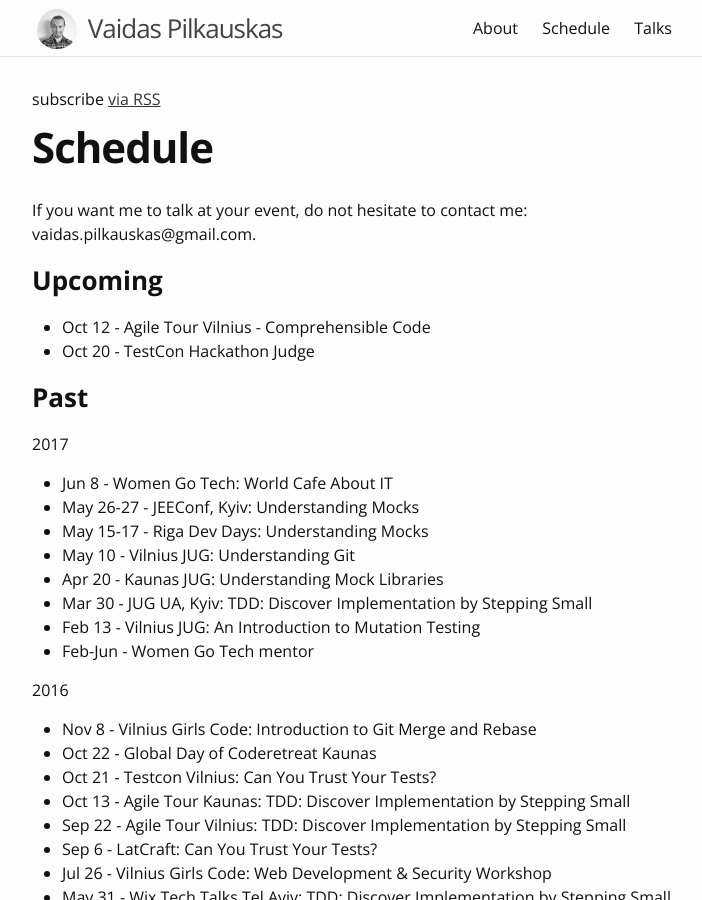
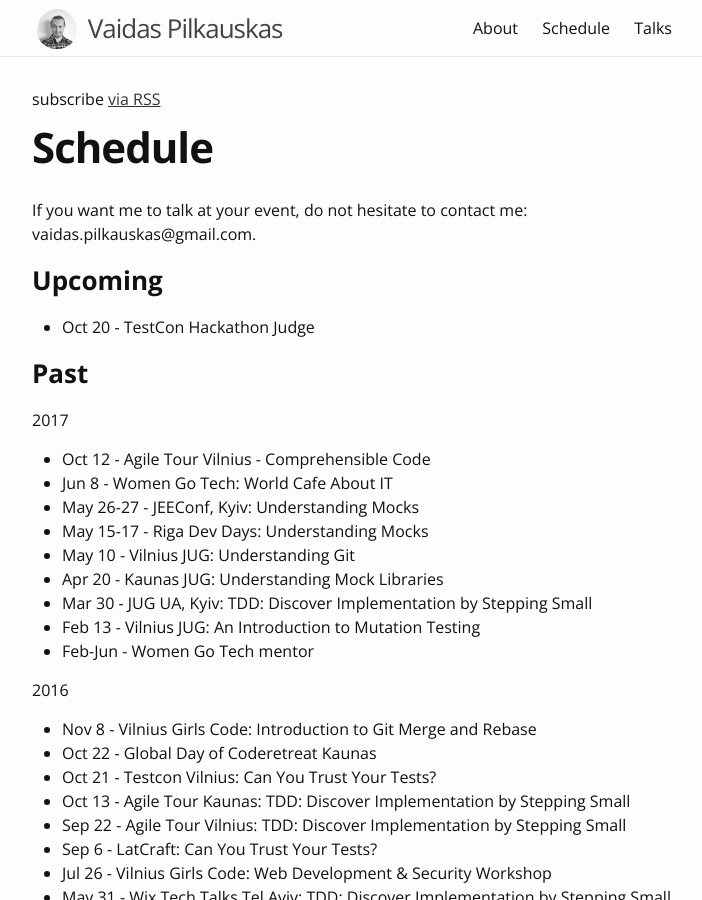
Before and after one commit to liucijus/liucijus.github.io, a Jekyll site: the page built from schedule.md, in a window 1280 px wide and 900 px high. Shown: the whole window, without its empty margins (288-990 px from the left). Built offline with Jekyll 4.4.1, drawn with Linux system fonts in a browser that asks for light colours.

```diff
--- a/schedule.md
+++ b/schedule.md
@@ -7,13 +7,14 @@ permalink: /schedule/
 If you want me to talk at your event, do not hesitate to contact me: vaidas.pilkauskas@gmail.com.
 
 ### Upcoming
- * Oct 12 - Agile Tour Vilnius - Comprehensible Code
+
  * Oct 20 - TestCon Hackathon Judge
 
 ### Past
 
 2017
 
+ * Oct 12 - Agile Tour Vilnius - Comprehensible Code
  * Jun 8 - Women Go Tech: World Cafe About IT
  * May 26-27 - JEEConf, Kyiv: Understanding Mocks
  * May 15-17 - Riga Dev Days: Understanding Mocks
```
